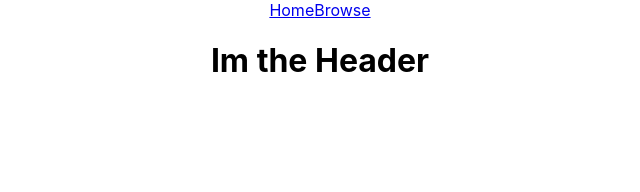
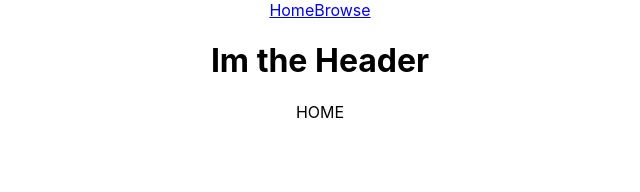
Before and after one commit to ShamiTomita/Cake-Frontend, a React (Create React App) app in the folder cake-frontend/: page / in a window 1280 px wide. Shown: the top 192 px of the page, without its empty margins (320-960 px from the left). Built offline with nearby package versions, Linux system fonts and the light colour scheme.

Commit message:
figured out display bug

```diff
--- a/cake-frontend/src/App.js
+++ b/cake-frontend/src/App.js
@@ -10,13 +10,14 @@ function App() {
   return (
     <div className="App">
     <NavBar />
+    <Header/>
     <Routes>
-      <Route path="/" elements={<Home/>}/>
+      <Route path="/" element={<Home/>}/>
+      <Route path="/browse" element={<Browse/>}/>
+    </Routes>
 
-      <Route path="/browse" elements={<Browse/>}/>
-    </Routes>
       <div>
-        <Header/>
+
       </div>
     </div>
   );
```
